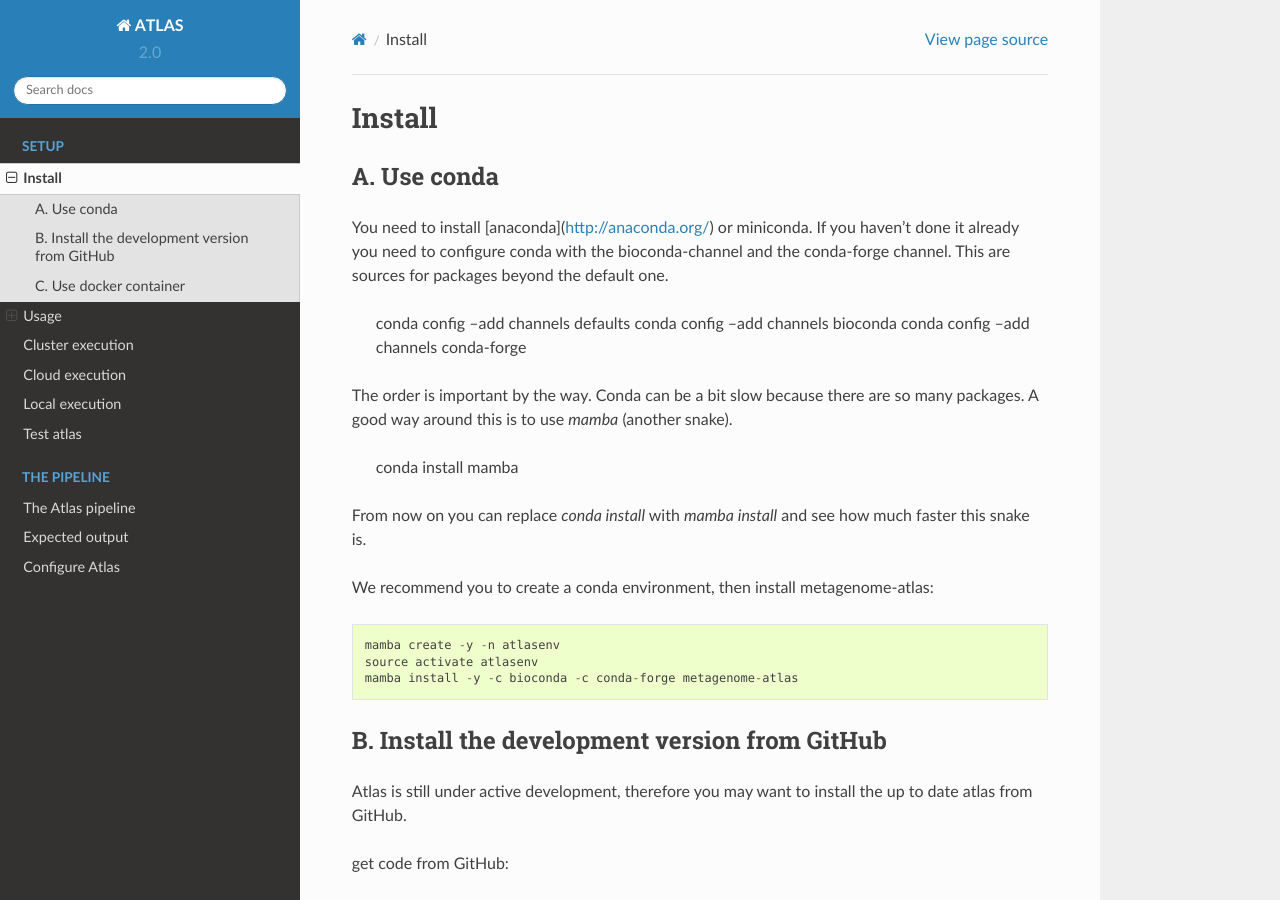
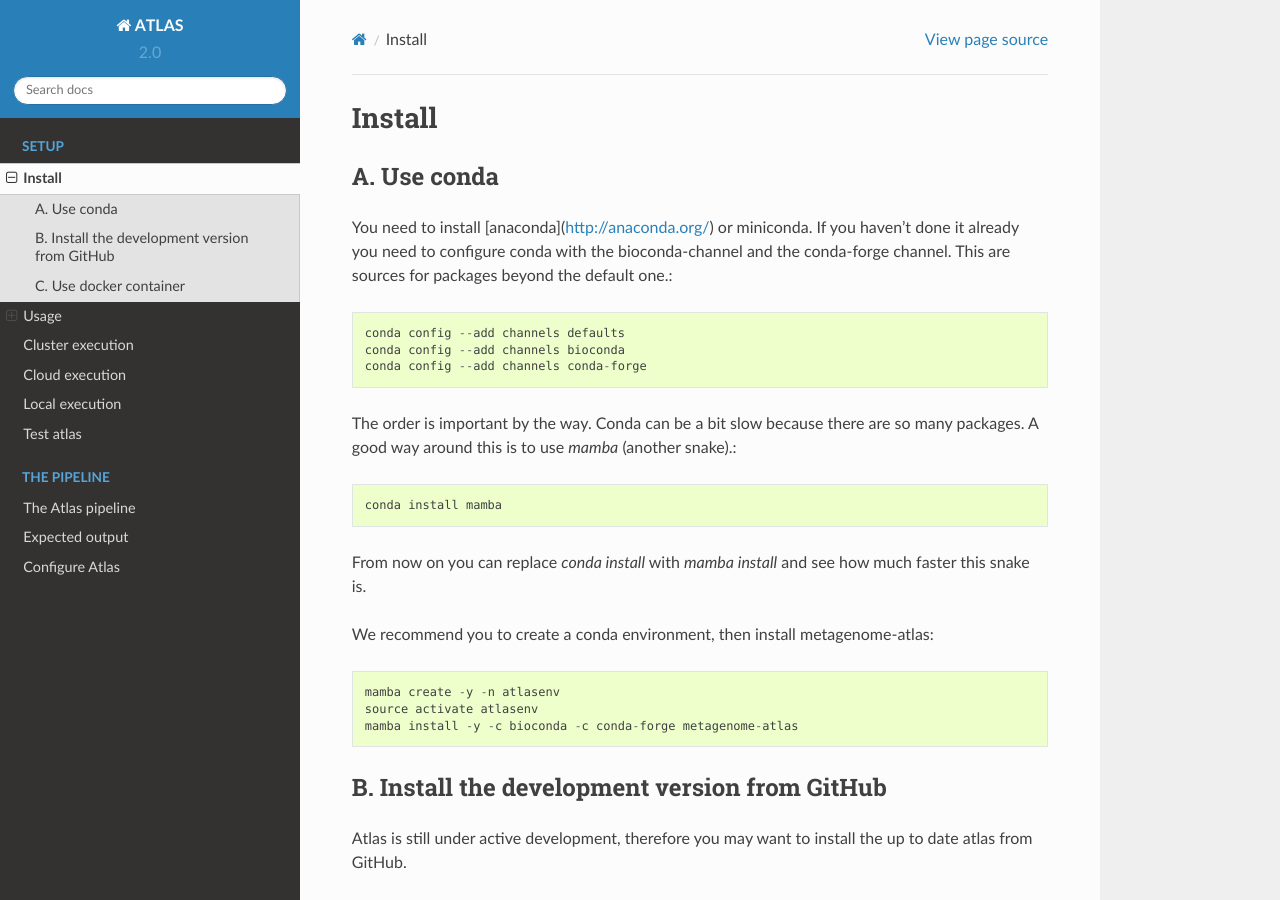
Before and after one commit to metagenome-atlas/atlas, a Sphinx documentation site: the page built from docs/usage/getting_started.rst, in a window 1280 px wide and 900 px high. Built offline with Sphinx 7.4.7 and the Read the Docs theme 2.0.0, drawn with Linux system fonts in a browser that asks for light colours.

```diff
--- a/docs/usage/getting_started.rst
+++ b/docs/usage/getting_started.rst
@@ -4,13 +4,13 @@ Install
 A. Use conda
 -------------
 
-You need to install [anaconda](http://anaconda.org/) or miniconda. If you haven't done it already you need to configure conda with the bioconda-channel and the conda-forge channel. This are sources for packages beyond the default one.
+You need to install [anaconda](http://anaconda.org/) or miniconda. If you haven't done it already you need to configure conda with the bioconda-channel and the conda-forge channel. This are sources for packages beyond the default one.::
 
     conda config --add channels defaults
     conda config --add channels bioconda
     conda config --add channels conda-forge
 
-The order is important by the way. Conda can be a bit slow because there are so many packages. A good way around this is to use *mamba* (another snake).
+The order is important by the way. Conda can be a bit slow because there are so many packages. A good way around this is to use *mamba* (another snake).::
 
     conda install mamba
 
```
